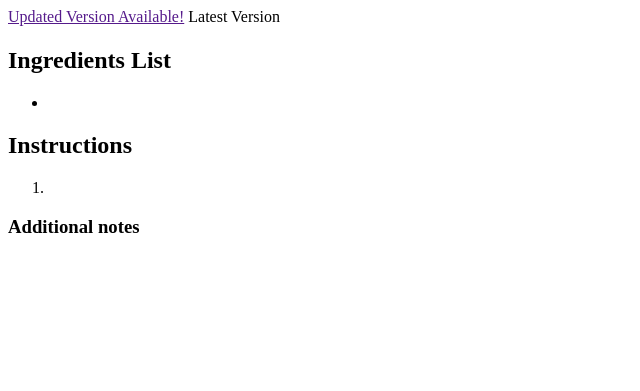
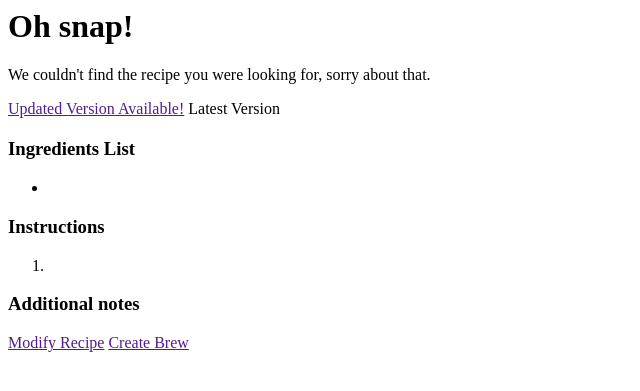
Before and after one commit to declspec/brewski, a PHP site: page /partials/recipe/view.html in a window 1280 px wide. Shown: the top 391 px of the page, without its empty margins (0-640 px from the left). Run offline with PHP 8.4, Linux system fonts and the light colour scheme.

Commit message:
Neatened up the recipe page. Fixed a syntax error in the recipe service

```diff
--- a/app/modules/brewski.api/controllers/recipe.php
+++ b/app/modules/brewski.api/controllers/recipe.php
@@ -59,6 +59,9 @@
             return false;
         }
 
+        $model->set('steps', $steps);
+        $model->set('ingredients', $ingredients);
+
         return true;
     }
 }
--- a/app/modules/brewski.api/services/recipe.php
+++ b/app/modules/brewski.api/services/recipe.php
@@ -31,7 +31,7 @@
                 ':description' => $recipe['description'],
                 ':notes' => self::nvl($recipe, 'notes'),
                 ':estimatedTime' => self::nvl($recipe, 'estimatedTime')
-            );
+            ));
 
             // Save the newly inserted ID but don't update the model just yet
             $newRecordId = $this->_db->getLastInsertId();
--- /dev/null
+++ b/app/views/404.html
@@ -0,0 +1,5 @@
+{extends file="layout.html"}
+
+{block name=body}
+<h1>Page Not Found</h1>
+{/block}
--- /dev/null
+++ b/app/views/500.html
@@ -0,0 +1,5 @@
+{extends file="layout.html"}
+
+{block name=body}
+<h1>Internal Server Error</h1>
+{/block}
--- a/assets/sass/bootstrap-bare/bootstrap-bare.scss
+++ b/assets/sass/bootstrap-bare/bootstrap-bare.scss
@@ -19,6 +19,7 @@
 @import "bootstrap/pager";
 @import "bootstrap/grid";
 @import "bootstrap/type";
+@import "bootstrap/panels";
 
 
 // Utility classes
--- a/assets/sass/bootstrap-bare/bootstrap/_type.scss
+++ b/assets/sass/bootstrap-bare/bootstrap/_type.scss
@@ -24,6 +24,7 @@
 h1, .h1,
 h2, .h2,
 h3, .h3 {
+  &:first-child { margin-top: 0px }
   margin-top: $line-height-computed;
   margin-bottom: ($line-height-computed / 2);
 
@@ -35,6 +36,7 @@
 h4, .h4,
 h5, .h5,
 h6, .h6 {
+  &:first-child { margin-top: 0px }
   margin-top: ($line-height-computed / 2);
   margin-bottom: ($line-height-computed / 2);
 
--- a/public/partials/recipe/_edit-steps.html
+++ b/public/partials/recipe/_edit-steps.html
@@ -11,4 +11,4 @@
         <span class="glyphicon glyphicon-remove"></span>
     </span>
 </div>
-<button class="btn btn-sm btn-success" ng-click="addStep(recipe.steps.length)">Add Step</button>
+<button class="btn btn-sm btn-success" type="button" ng-click="addStep(recipe.steps.length)">Add Step</button>
--- a/public/partials/recipe/view.html
+++ b/public/partials/recipe/view.html
@@ -1,14 +1,21 @@
-<div class="col-md-8 col-md-offset-2" ng-show="!loading">
-    <div>
+<div class="col-md-8 col-md-offset-2" ng-if="!loading && !recipe">
+    <h1>Oh snap!</h1>
+    <p>We couldn't find the recipe you were looking for, sorry about that.</p>
+</div>
+
+<div class="col-md-8 col-md-offset-2" ng-show="!loading && recipe">
+    <div class="panel panel-default">
+        <div class="panel-heading text-right">
             <a href ng-if="recipe.nextVersionId" ui-sref="view({ recipeId: recipe.nextVersionId })" class="label label-warning">Updated Version Available!</a>
             <span ng-if="!recipe.nextVersionId" class="label label-success">Latest Version</span>
             <span ng-if="recipe.estimatedTime" class="label label-primary" ng-bind="recipe.estimatedTime"></span>
         </div>
 
-    <h1 class="title" ng-bind="recipe.name"></h1>
+        <div class="panel-body">
+            <h2 class="title" ng-bind="recipe.name"></h2>
             <p ng-bind="recipe.description"></p>
 
-    <h2>Ingredients List</h2>
+            <h3>Ingredients List</h3>
             <ul>
                 <li ng-repeat="ingredient in recipe.ingredients">
                     <span class="recipe-ingrqty" ng-bind="ingredient.quantity" ng-show="ingredient.quantity"></span>
@@ -16,7 +23,7 @@
                 </li>
             </ul>
 
-    <h2>Instructions</h2>
+            <h3>Instructions</h3>
             <ol>
                 <li ng-repeat="step in recipe.steps" ng-bind="step.content"></li>
             </ol>
@@ -26,3 +33,8 @@
                 <p ng-bind="recipe.notes"></p>
             </div>
         </div>
+    </div>
+
+    <a ng-if="!recipe.nextVersionId" href ui-sref="edit.description({recipeId: recipe.id})" class="btn btn-primary">Modify Recipe</a>
+    <a href ng-href="/brew/create?recipe={{recipe.id}}" class="btn btn-success">Create Brew</a>
+</div>
```
Also changed, not shown: app/modules/core.web/controllers/error.php (+7 -22 lines), app/modules/brewski.api/controllers/brew.php (added). Lines whose indentation alone changed are shown as unchanged.
